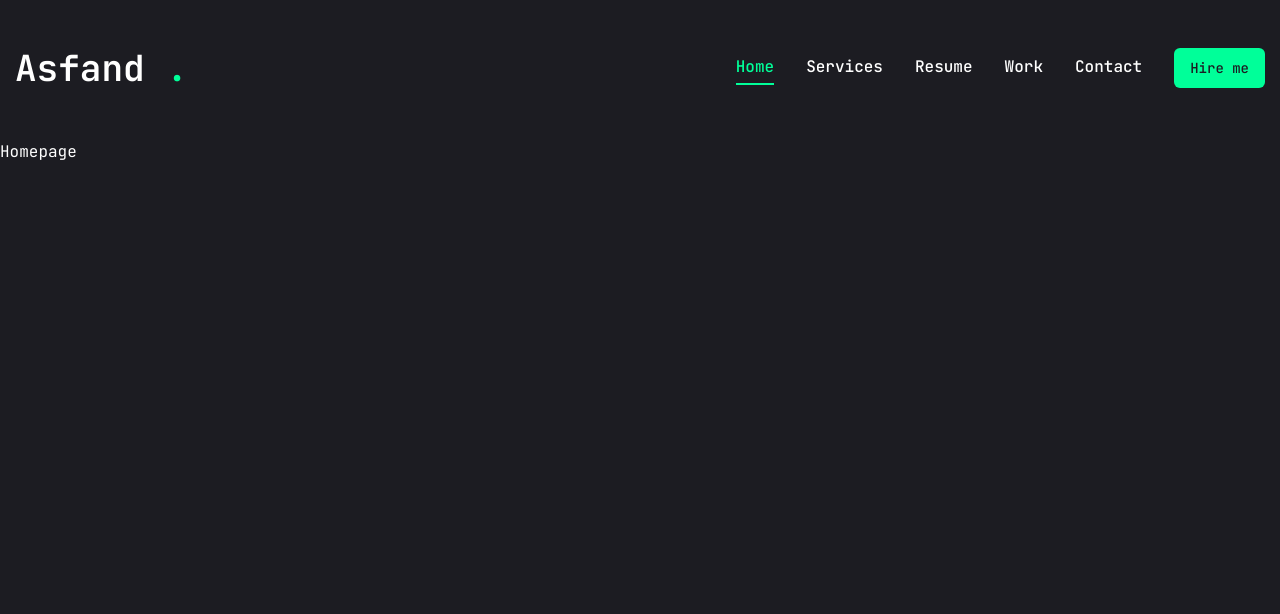
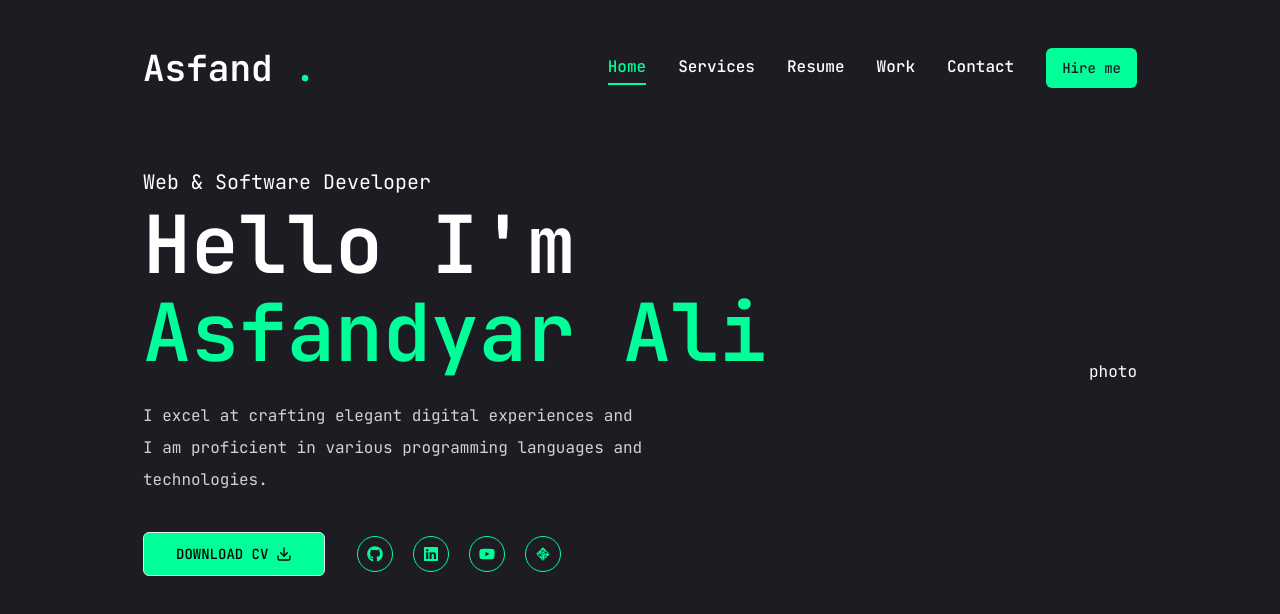
Before and after one commit to imasfandyarali/portfolio2, a Next.js app: page / in a window 1280 px wide. Shown: the top 614 px of the page. Built offline with nearby package versions, Linux system fonts and the light colour scheme.

Commit message:
homepage with image section

```diff
--- a/app/globals.css
+++ b/app/globals.css
@@ -21,8 +21,6 @@
     text-wrap: balance;
   }
 }
-
-
 
 @layer base {
   :root {
@@ -80,8 +78,6 @@
   }
 }
 
-
-
 @layer base {
   * {
     @apply border-border;
@@ -89,4 +85,13 @@
   body {
     @apply font-primary bg-primary text-white leading-loose;
   }
+  .h1 {
+    @apply text-[48px] xl:text-[80px] leading-[1.1] font-semibold;
+  }
+  .h2 {
+    @apply text-[36px] xl:text-[48px] leading-[1.1] font-semibold;
+  }
+  .h3 {
+    @apply text-[20px] xl:text-[24px] leading-[1.1] font-semibold;
+  }
 }
--- a/app/page.js
+++ b/app/page.js
@@ -1,7 +1,50 @@
-import Image from "next/image";
+"use client";
+import { Button } from "@/components/ui/button";
+import { FiDownload } from "react-icons/fi";
 
-export default function Home() {
+//components
+import Socials from "@/components/ui/Socials";
+
+const Home = () => {
   return (
-    <main>Homepage</main>
+    <section className="h-full">
+      <div className="max-w-screen-lg container mx-auto h-full">
+        <div className="flex flex-col xl:flex-row items-center justify-between xl:pt-8 xl:pb-24">
+          {/* text */}
+          <div className="text-center xl:text-left">
+            <span className="text-xl">Web & Software Developer</span>
+            <h1 className="h1 mb-6">
+              Hello I&apos;m <br />
+              <span className="text-accent">Asfandyar Ali</span>
+            </h1>
+            <p className="max-w-[500px] mb-9 text-white/80">
+              I excel at crafting elegant digital experiences and I am
+              proficient in various programming languages and technologies.
+            </p>
+            {/* btn and socials */}
+            <div className="flex flex-col xl:flex-row items-center gap-8">
+              <Button
+                variant="outline"
+                size="lg"
+                className="uppercase flex items-center gap-2 bg-accent hover:bg-accent/90 text-black hover:text-slate-800 transition-colors"
+              >
+                <span>Download CV</span>
+                <FiDownload className="text-xl" />
+              </Button>
+              <div className="mb-8 xl:mb-0">
+                <Socials
+                  containerStyles="flex gap-6"
+                  iconStyles="w-9 h-9 border border-accent rounded-full flex justify-center items-center text-accent text-base hover:bg-accent hover:text-primary hover:transition-all duration-500"
+                />
+              </div>
+            </div>
+          </div>
+          {/* photo */}
+          <div>photo</div>
+        </div>
+      </div>
+    </section>
   );
-}
+};
+
+export default Home;
--- a/components/Header.jsx
+++ b/components/Header.jsx
@@ -1,11 +1,12 @@
 import Link from "next/link";
 import { Button } from "./ui/button";
 import Nav from "./Nav";
+import MobileNav from "./MobileNav";
 
 const Header = () => {
   return (
     <header className="py-8 xl:py-12 text-white">
-          <div className="container mx-auto flex justify-between items-center">
+      <div className="max-w-screen-lg container mx-auto flex justify-between items-center">
         {/* Logo */}
         <Link href="/">
           <h1 className="text-4xl font-semibold">
@@ -17,14 +18,18 @@ const Header = () => {
         <div className="hidden xl:flex items-center gap-8">
           <Nav />
           <Link href="/contact">
-          <Button variant="accent" className="bg-[#00ff99] text-primary">Hire me</Button>
+            <Button variant="accent" className="bg-[#00ff99] text-primary">
+              Hire me
+            </Button>
           </Link>
         </div>
         {/* mobile Nav  */}
-        <div className="xl:hidden">mobile nav</div>
+        <div className="xl:hidden">
+          <MobileNav />
+        </div>
       </div>
     </header>
-  )
-}
+  );
+};
 
-export default Header
+export default Header;
--- /dev/null
+++ b/components/MobileNav.jsx
@@ -0,0 +1,89 @@
+"use client"; // Marks this as a Client Component in Next.js
+
+// Importing UI components for a mobile sheet/sidebar
+import { Sheet, SheetContent, SheetTrigger } from "@/components/ui/sheet";
+
+// Next.js navigation utilities
+import { usePathname } from "next/navigation"; // Hook to get current route path
+import Link from "next/link"; // Next.js optimized link component
+
+// Icon import from React Icons library
+import { CiMenuFries } from "react-icons/ci"; // Hamburger menu icon
+
+// Navigation links array (currently incomplete)
+const Links = [
+  {
+    name: "home",
+    path: "/",
+  },
+  {
+    name: "services",
+    path: "/services",
+  },
+  {
+    name: "resume",
+    path: "/resume",
+  },
+  {
+    name: "work",
+    path: "/work",
+  },
+  {
+    name: "contact",
+    path: "/contact",
+  },
+]; // Missing closing bracket and semicolon fixed
+
+const MobileNav = () => {
+  const pathname = usePathname(); // Gets current route path for active link styling
+
+  return (
+    <Sheet>
+      {" "}
+      {/* Main container for mobile navigation drawer */}
+      <SheetTrigger className="flex justify-center items-center">
+        {/* Hamburger menu button that triggers the sheet */}
+        <CiMenuFries className="text-[32px] text-accent" />
+        {/* Fixed typo: Changed 'ClientFries' to 'CiMenuFries' */}
+        {/* Removed special character '■' before text-accent */}
+      </SheetTrigger>
+      <SheetContent className="flex flex-col">
+        {/* Content area of the mobile navigation */}
+        <div className="mt-32 mb-40 text-center text-2xl">
+          <Link href="/">
+            <h1 className="text-4xl font-semibold">
+              Asfand <span className="text-accent">.</span>
+            </h1>
+          </Link>
+        </div>{" "}
+        {/* Placeholder for logo */}
+        {/* Typically would map through Links array here */}
+        {/* nav  */}
+        <nav className="flex flex-col justify-center items-center gap-8">
+          {Links.map((link, index) => {
+            return (
+              <Link
+                href={link.path}
+                key={index}
+                className={`${
+                  // Check if current link matches active route
+                  link.path === pathname
+                    ? // Active link styling (accent color + bottom border)
+                      "text-accent border-b-2 border-accent"
+                    : // Default/inactive link styling (white text)
+                      "text-white"
+                }
+                // Base styles for all links
+                text-xl capitalize hover:text-accent transition-all`}
+              >
+                {link.name}
+              </Link>
+            );
+          })}
+        </nav>
+      </SheetContent>
+    </Sheet>
+  );
+};
+
+export default MobileNav;
--- /dev/null
+++ b/components/ui/Socials.jsx
@@ -0,0 +1,83 @@
+import Link from "next/link";
+import { FaGithub, FaLinkedin, FaYoutube } from "react-icons/fa6";
+import { SiNetlify } from "react-icons/si";
+import { BiLogoNetlify } from "react-icons/bi";
+
+const socials = [
+  {
+    icon: <FaGithub />,
+    path: "https://github.com/yourusername",
+  },
+  {
+    icon: <FaLinkedin />,
+    path: "https://linkedin.com/in/yourusername",
+  },
+  {
+    icon: <FaYoutube />,
+    path: "https://youtube.com/@yourusername",
+  },
+  {
+    icon: <BiLogoNetlify />,
+    path: "https://youtube.com/@yourusername",
+  },
+];
+
+const Socials = ({ containerStyles, iconStyles }) => {
+  return (
+    <div className={`flex gap-x-5 text-xl ${containerStyles}`}>
+      {socials.map((item, index) => {
+        return (
+          <Link
+            href={item.path}
+            key={index}
+            className={`hover:text-accent transition-all duration-300 ${iconStyles}`}
+          >
+            {item.icon}
+          </Link>
+        );
+      })}
+    </div>
+  );
+};
+
+export default Socials;
+
+/*
+Hey there! Let me explain how this code works in a fun way! 🚀
+
+1. First, we make a list (array) of our social media links, like a toy box with different toys:
+   - We have GitHub (like a digital playground)
+   - LinkedIn (like a place where grown-ups talk about work)
+   - YouTube (where we watch videos)
+
+2. Each social media link has two things:
+   - An icon (like a small picture)
+   - A path (like an address to get there)
+
+3. The Socials component is like a magic box that:
+   - Takes two special decorations (props):
+     * containerStyles (how to style the whole box)
+     * iconStyles (how to make each icon look pretty)
+
+4. When the code runs:
+   - It creates a div (like a container)
+   - Then it looks at our list of social media links
+   - For each social media link it:
+     * Makes a clickable button (Link)
+     * Puts the icon inside it
+     * Makes it pretty with special effects when you hover over it
+     * Adds the correct website address
+
+5. The map function is like a helper that:
+   - Takes each social media item from our list
+   - Creates a beautiful button for it
+   - Does this for every item in the list
+
+6. When you click any icon:
+   - It will take you to that social media website
+   - The icon changes color when you move your mouse over it
+   - It's like magic! ✨
+
+This is why when you see the website, you'll see all three social media
+icons in a row, and they all work like magic buttons! 🎮
+*/
--- a/package.json
+++ b/package.json
@@ -22,6 +22,7 @@
     "next": "14.2.3",
     "react": "^18",
     "react-dom": "^18",
+    "react-icons": "^5.5.0",
     "tailwind-merge": "^3.2.0",
     "tailwindcss-animate": "^1.0.7"
   },
```
Also changed, not shown: components/ui/sheet.jsx (+57 -44 lines), 1 other file (tests, documents, lock files or other folders). Lines whose indentation alone changed are shown as unchanged.
